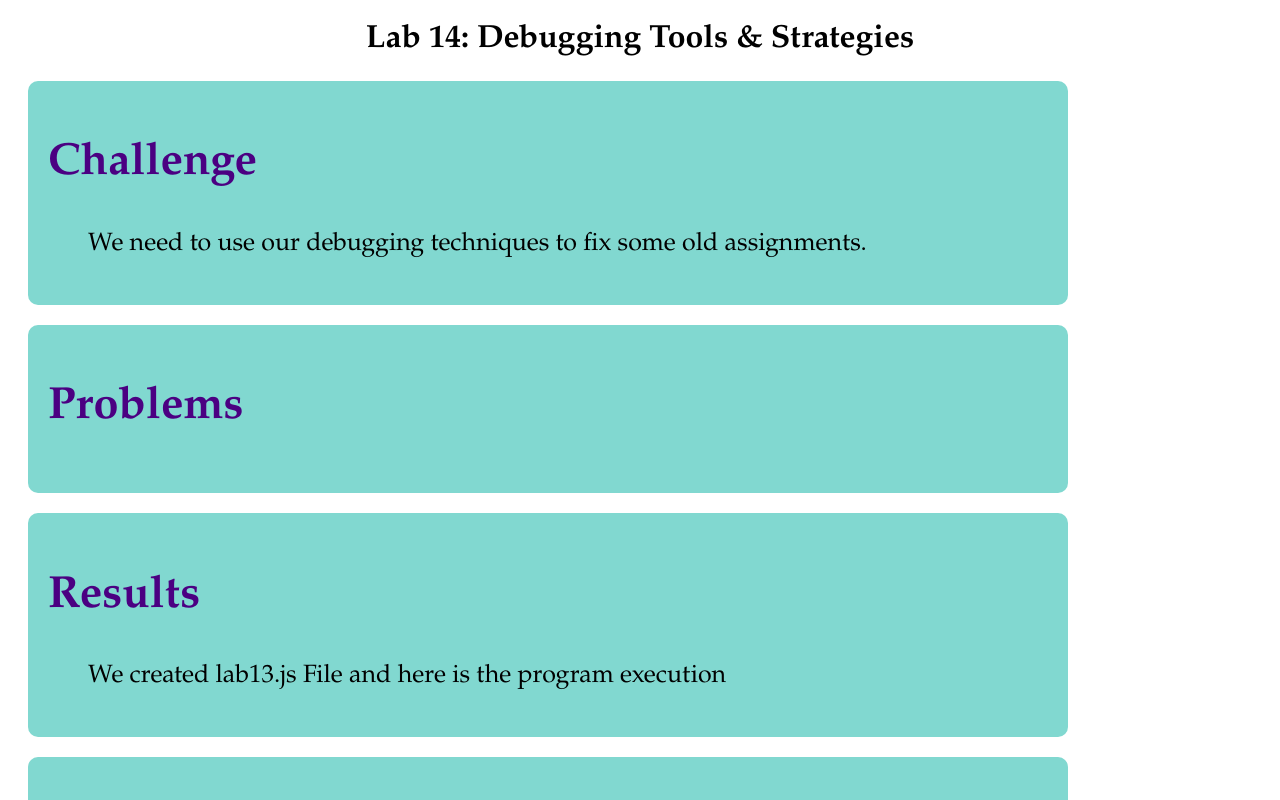
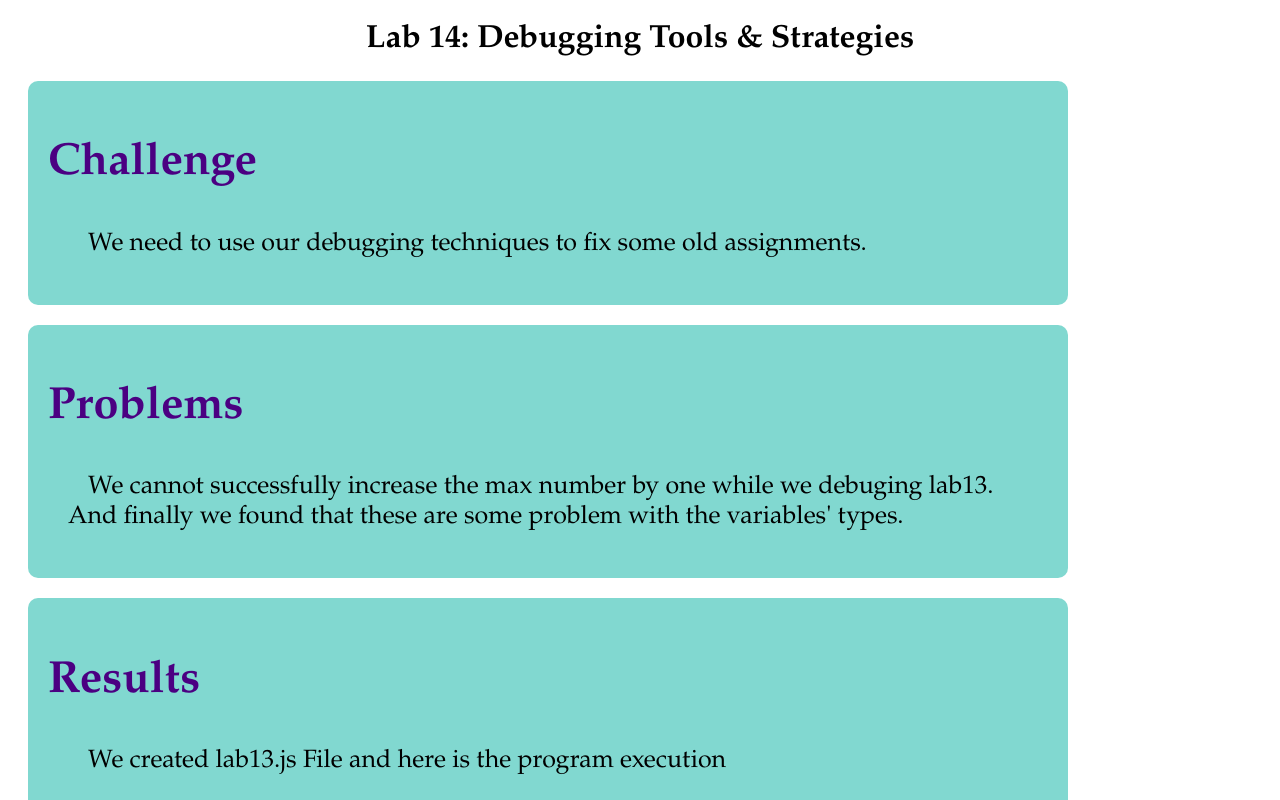
Before and after one commit to Yuwei-Mao/art101, a plain HTML site: page lab14/index.html in a window 1280 px wide. Shown: the top 800 px of the page. Drawn offline with Linux system fonts and the light colour scheme.

Commit message:
Update index.html

```diff
--- a/lab14/index.html
+++ b/lab14/index.html
@@ -15,7 +15,8 @@
 
     <div id="Problems">
       <h2>Problems</h2>
-      <p> </p>
+      <p>We cannot successfully increase the max number by one while we debuging lab13. And finally
+	  we found that these are some problem with the variables' types.</p>
     </div>
 
     <div id="Results">
```
